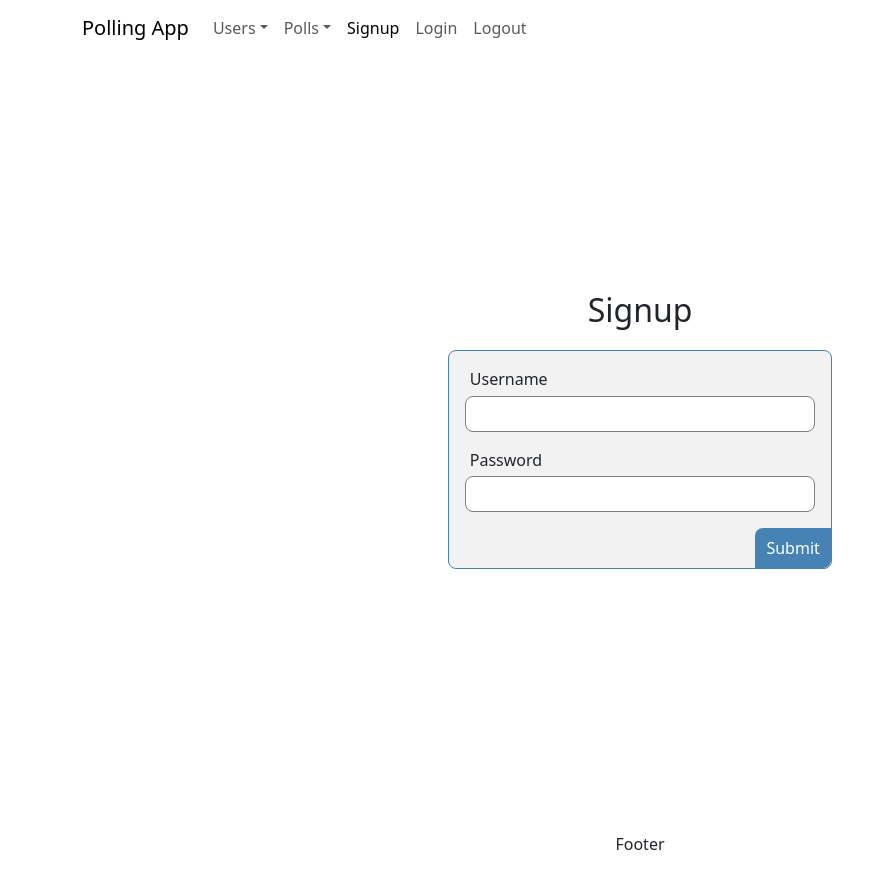
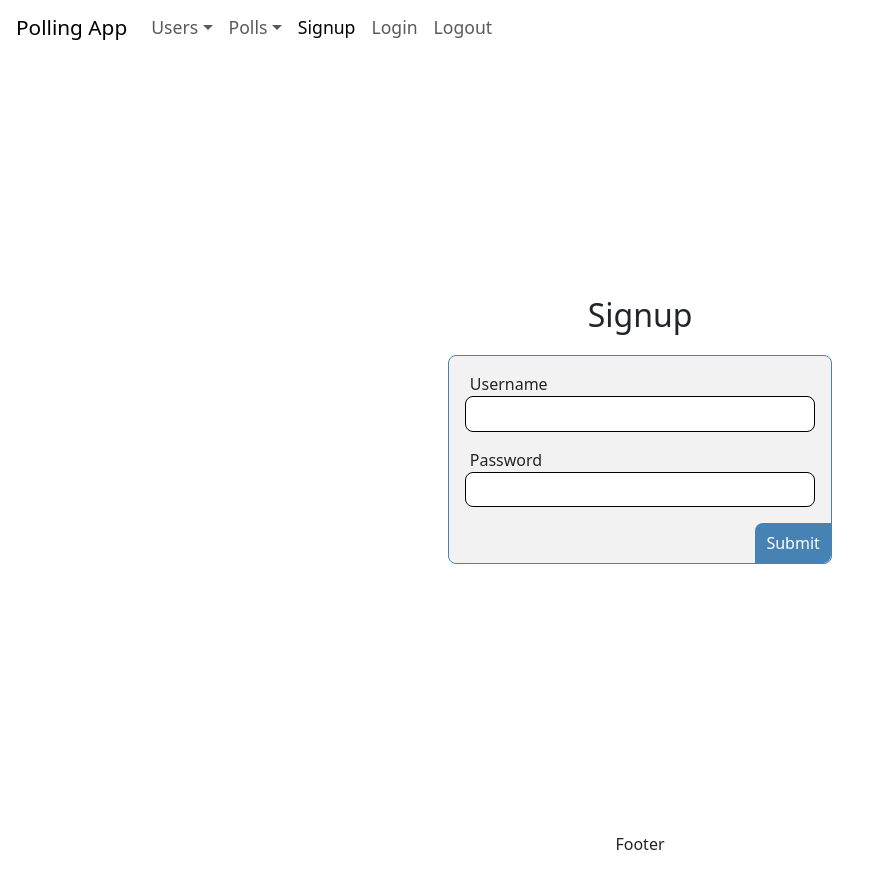
Before and after one commit to cyoung-sudo/voting-app-2-client, a React (Vite) app: page /auth/signup in a window 1280 px wide. Shown: the whole page, without its empty margins (0-877 px from the left). Built offline with nearby package versions, Linux system fonts and the light colour scheme.

Commit message:
added animation & updated styling

```diff
--- a/package.json
+++ b/package.json
@@ -12,6 +12,7 @@
   "dependencies": {
     "axios": "^1.7.7",
     "bootstrap": "^5.3.3",
+    "framer-motion": "^11.11.11",
     "react": "^18.3.1",
     "react-bootstrap": "^2.10.5",
     "react-dom": "^18.3.1",
--- a/src/components/forms/AuthForm.scss
+++ b/src/components/forms/AuthForm.scss
@@ -1,5 +1,5 @@
 #authForm {
-  border: 1px solid var(--theme-color-1);
+  border: 0.9px solid var(--theme-color-1);
   border-radius: var(--border-radius);
   background-color: var(--transparent-dark);
   .authForm-group {
@@ -7,11 +7,12 @@
     flex-direction: column;
     padding: 1rem 1rem 0 1rem;
     > label {
-      margin: 0 0 0.3rem 0.3rem;
+      margin-left: 0.3rem;
+      font-weight: 300;
     }
     > input {
       padding: 0.3rem 0.5rem;
-      border: 1px solid gray;
+      border: 0.9px solid black;
       border-radius: var(--border-radius);
     }
   }
--- a/src/components/forms/AuthForm.tsx
+++ b/src/components/forms/AuthForm.tsx
@@ -1,4 +1,6 @@
 import "./AuthForm.scss";
+// Animation
+import { motion } from "framer-motion";
 
 interface AuthFormProps {
   username: string;
@@ -10,6 +12,10 @@ interface AuthFormProps {
 
 const AuthForm: React.FC<AuthFormProps> = ({username, password, setUsername, setPassword, submitForm}) => {
   return(
+    <motion.div
+      initial={{ opacity: 0, scale: 0.5 }}
+      animate={{ opacity: 1, scale: 1 }}
+      transition={{ duration: 0.5 }}>
       <form id="authForm" onSubmit={submitForm}>
         <div className="authForm-group">
           <label htmlFor="authForm-username">Username</label>
@@ -31,6 +37,7 @@ const AuthForm: React.FC<AuthFormProps> = ({username, password, setUsername, set
           <button className="btn-styling" type="submit">Submit</button>
         </div>
       </form>
+    </motion.div>
   )
 };
 
--- a/src/components/navigation/NavigationBar.scss
+++ b/src/components/navigation/NavigationBar.scss
@@ -1,9 +1,55 @@
 #navigationBar {
   height: var(--navbar-height);
   background-color: var(--transparent-light);
+  font-size: 1.1rem;
+}
+
+#navigationBar-brand {
+  margin-left: 1rem;
+  font-size: 1.3rem;
+}
+
+#navigationBar-toggle {
+  margin-right: 1rem;
+  &:focus, &:active {
+    outline: none;
+    box-shadow: none;
+  }
 }
 
 // Override Bootstrap
-.nav-link {
+#basic-navbar-nav {
+  background-color: var(--transparent-light);
+  > div > a, > div > div > a {
+    padding: 0.5rem 1rem;
+  }
+}
+
+.dropdown-menu {
   padding: 0;
+  > hr {
+    margin: 0;
+  }
 }
+
+.dropdown-item {
+  padding: 0.5rem;
+}
+
+/* Medium devices such as tablets (768px and up) */
+@media only screen and (min-width: 768px) {
+  #basic-navbar-nav {
+    > div > a, > div > div > a {
+      padding: 0.5rem;
+    }
+  }
+}
+
+/* Largest devices such as desktops (1280px and up) */
+@media only screen and (min-width: 1280px) {
+  #basic-navbar-nav {
+    > div > a, > div > div > a {
+      padding: 0.5rem;
+    }
+  }
+}
--- a/src/components/navigation/NavigationBar.tsx
+++ b/src/components/navigation/NavigationBar.tsx
@@ -2,7 +2,6 @@ import "./NavigationBar.scss";
 // Routing
 import { LinkContainer } from 'react-router-bootstrap';
 // Bootstrap
-import Container from 'react-bootstrap/Container';
 import Nav from 'react-bootstrap/Nav';
 import Navbar from 'react-bootstrap/Navbar';
 import NavDropdown from 'react-bootstrap/NavDropdown';
@@ -10,9 +9,10 @@ import NavDropdown from 'react-bootstrap/NavDropdown';
 const NavigationBar = () => {
   return(
     <Navbar id="navigationBar" expand="lg" sticky="top">
-      <Container>
-        <Navbar.Brand href="#home">Polling App</Navbar.Brand>
-        <Navbar.Toggle aria-controls="basic-navbar-nav" />
+      <LinkContainer to="/">
+        <Navbar.Brand id="navigationBar-brand">Polling App</Navbar.Brand>
+      </LinkContainer>
+      <Navbar.Toggle id="navigationBar-toggle" aria-controls="basic-navbar-nav" />
       <Navbar.Collapse id="basic-navbar-nav">
         <Nav className="me-auto">
           <NavDropdown title="Users" id="basic-nav-dropdown">
@@ -46,7 +46,6 @@ const NavigationBar = () => {
           <Nav.Link href="/">Logout</Nav.Link>
         </Nav>
       </Navbar.Collapse>
-      </Container>
     </Navbar>
   )
 };
--- a/src/components/wrappers/Layout.tsx
+++ b/src/components/wrappers/Layout.tsx
@@ -4,9 +4,12 @@ import { Outlet } from "react-router-dom";
 // Components
 import Navigationbar from "../navigation/NavigationBar";
 import Footer from "../navigation/Footer";
+// Animation
+import { AnimatePresence } from 'framer-motion';
 
 const Layout = () => {
   return (
+    <AnimatePresence>
       <div id="layout">
         <Navigationbar/>
         <div id="layout-content">
@@ -14,6 +17,7 @@ const Layout = () => {
         </div>
         <Footer/>
       </div>
+    </AnimatePresence>
   )
 };
 
--- a/src/index.scss
+++ b/src/index.scss
@@ -15,5 +15,6 @@
   font-weight: 300;
   &:hover {
     font-weight:500;
+    transition: all 0.3s ease;
   }
 }
```
Also changed, not shown: 1 other file (tests, documents, lock files or other folders). Lines whose indentation alone changed are shown as unchanged.
